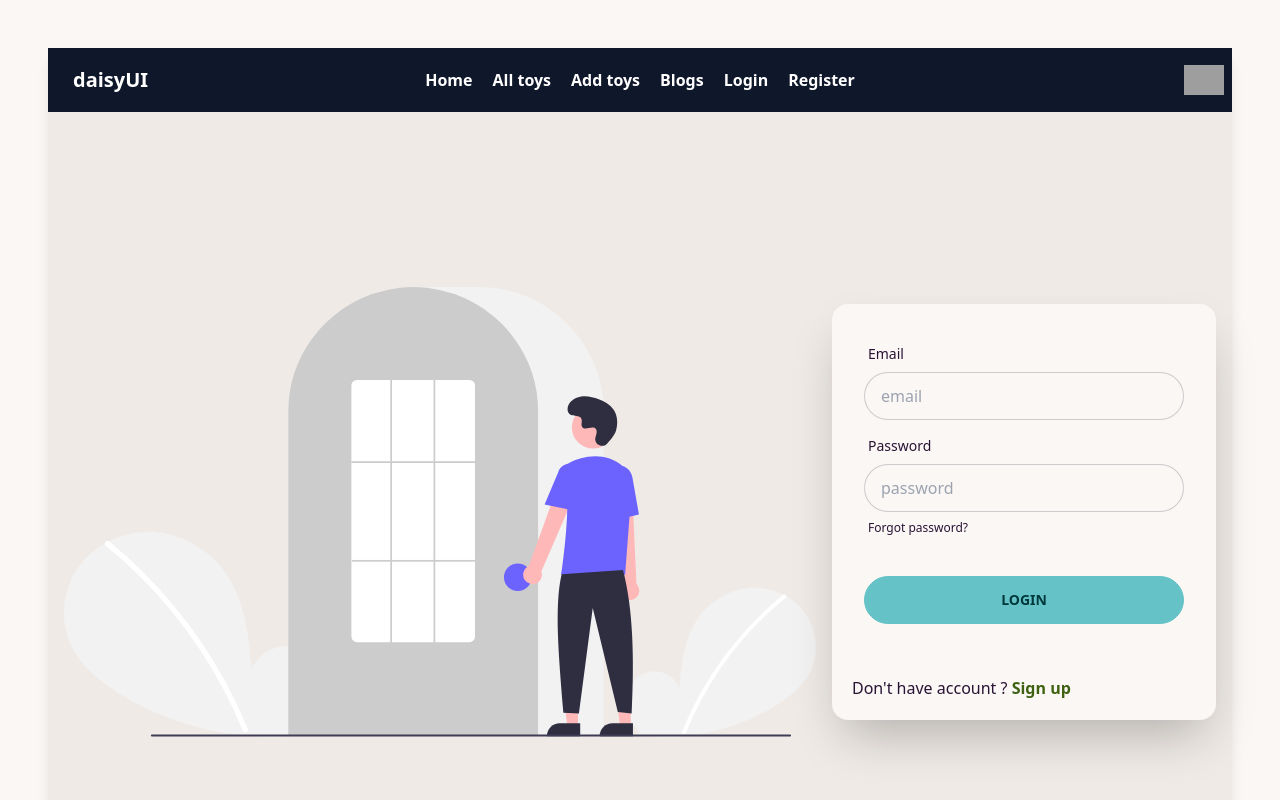
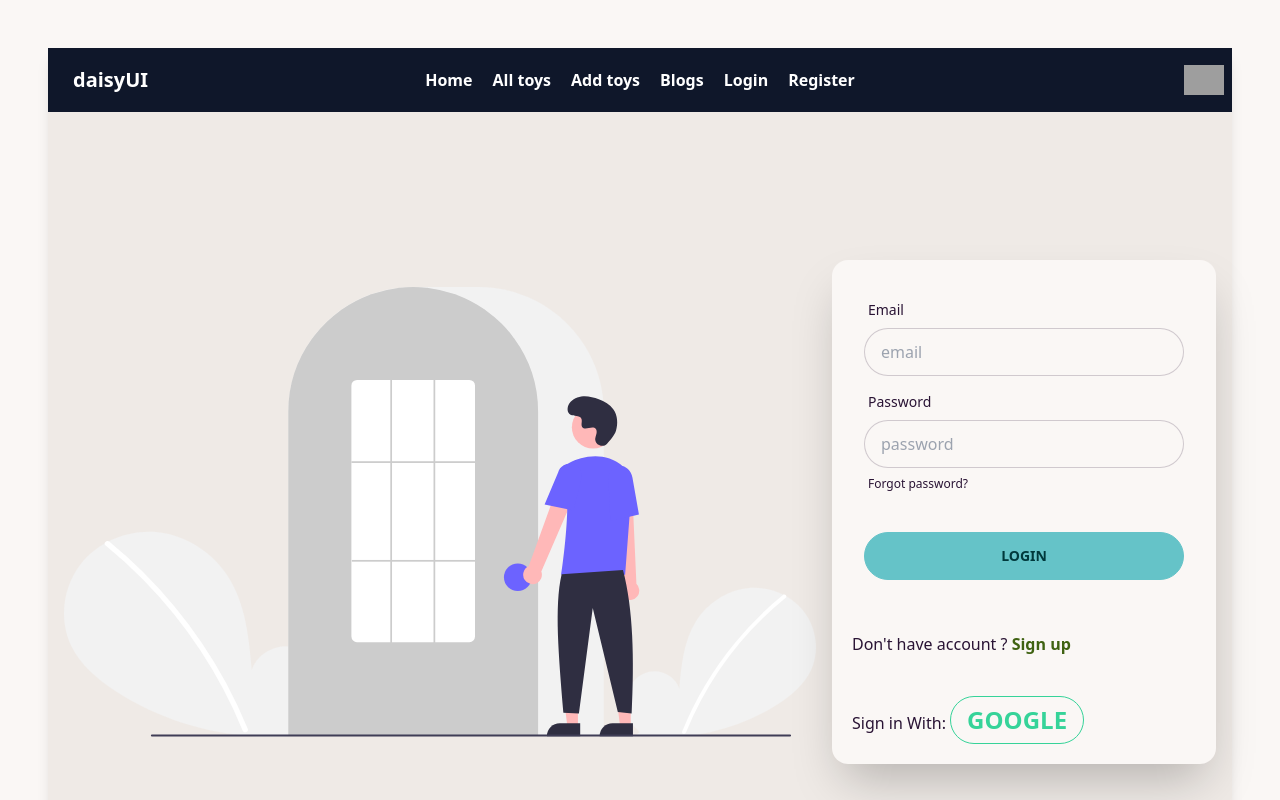
Before and after one commit to mahamudhul/toy-marketplace-client, a React (Vite) app: page /login in a window 1280 px wide. Shown: the top 800 px of the page. Built offline with nearby package versions, Linux system fonts and the light colour scheme; no server answers; grey boxes are pictures that could not be loaded.

Commit message:
google log in authontication added

```diff
--- a/src/pages/Home/Login.jsx
+++ b/src/pages/Home/Login.jsx
@@ -6,14 +6,19 @@ import React, { useContext, useState } from 'react';
 import svg from '../../assets/undraw_login_re_4vu2.svg'
 import { Link } from 'react-router-dom';
 import { AuthContext } from '../../provider/AuthProvider';
+import { GoogleAuthProvider } from 'firebase/auth';
 
 
 
 
 
 const Login = () => {
-    const { signIn } = useContext(AuthContext)
+    const { signIn, signInGoogle } = useContext(AuthContext)
     const [error, setError] = useState('')
+
+
+    const googleProvider = new GoogleAuthProvider();
+
 
 
     const handleSubmit = (event) => {
@@ -36,6 +41,18 @@ const Login = () => {
                     setError('Your email / password is incorrect... ')
                     return
                 }
+            })
+    }
+
+    // google signIn
+    const handleGoogleSignIn = () => {
+        signInGoogle(googleProvider)
+            .then(result => {
+                const GoogleUser = result.user;
+                console.log(GoogleUser)
+            })
+            .catch(error => {
+                console.error('error', error.message)
             })
     }
 
@@ -69,8 +86,14 @@ const Login = () => {
                             </div>
                         </form>
                         <p className='my-5 mx-5'>Don't have account ? <Link className='text-lime-800 font-bold' to='/register'>Sign up</Link></p>
+
+                        <div className="m-5">
+                            <p>Sign in With: <button onClick={handleGoogleSignIn} className="btn btn-outline btn-success text-2xl ">Google</button></p>
+
+                        </div>
                     </div>
                 </div>
+
                 <p className='text-error text-center mt-5'>{error}</p>
             </div>
         </div>
--- a/src/provider/AuthProvider.jsx
+++ b/src/provider/AuthProvider.jsx
@@ -2,7 +2,7 @@
 /* eslint-disable no-unused-vars */
 import React, { createContext, useEffect, useState } from 'react';
 import app from '../firebase/firebase.config';
-import { createUserWithEmailAndPassword, getAuth, onAuthStateChanged, signInWithEmailAndPassword, signOut } from "firebase/auth";
+import { createUserWithEmailAndPassword, getAuth, onAuthStateChanged, signInWithEmailAndPassword, signInWithPopup, signOut } from "firebase/auth";
 
 
 
@@ -31,6 +31,11 @@ const AuthProvider = ({ children }) => {
         return signOut(auth);
     }
 
+    const signInGoogle = (provider) =>{
+        // setLoading(true)
+        return signInWithPopup(auth, provider)
+    }
+
 
 
 
@@ -53,7 +58,8 @@ const AuthProvider = ({ children }) => {
         user,
         createUser,
         signIn,
-        logOut
+        logOut,
+        signInGoogle
     }
 
     return (
```
